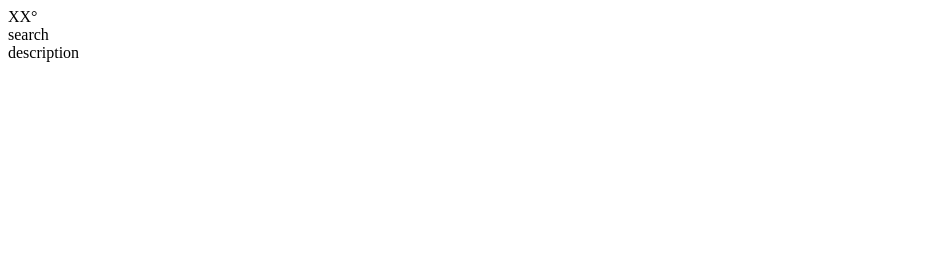
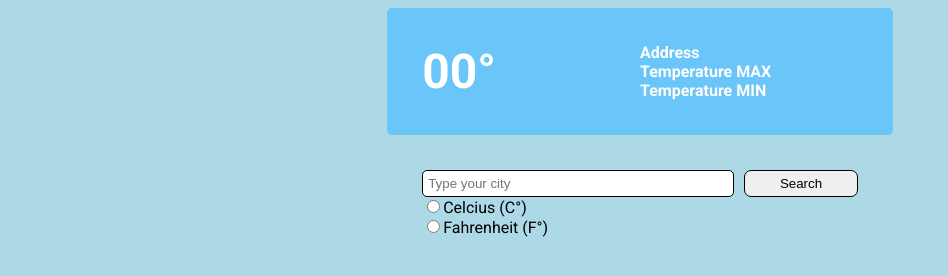
Before and after one commit to Protheu-42/Odin-Project-Weather-App, a website built with webpack: page src/index.html in a window 1280 px wide. Shown: the whole page, without its empty margins (0-948 px from the left). Built offline with nearby package versions, Linux system fonts and the light colour scheme.

Commit message:
DOMRender module create and render template Module render template for now, next step is connect the API

```diff
--- a/src/DOMRender.js
+++ b/src/DOMRender.js
@@ -1,8 +1,74 @@
-// async function printer(API, city) {
-//   const weatherAPI = await API("celcius", city);
-//   console.log(`Your address is ${weatherAPI.address}`);
-//   console.log(`The description is ${weatherAPI.description}`);
-//   console.log(`The temperature is ${weatherAPI.temperature}`);
-// }
+export function renderPage() {
+  const content = document.querySelector(".content");
+  // clearing any leftover content
+  while (content.firstChild) {
+    content.removeChild.firstChild;
+  }
 
-// printer(weatherAPIHandler, "Rio de Janeiro");
+  // FORECAST
+  const forecast = document.createElement("div");
+  forecast.classList.add("forecast");
+  const temp = document.createElement("div");
+  temp.textContent = "00°";
+  const address = document.createElement("div");
+  address.textContent = "Address";
+  const tempMax = document.createElement("div");
+  tempMax.textContent = "Temperature MAX";
+  const tempMin = document.createElement("div");
+  tempMin.textContent = "Temperature MIN";
+
+  // SEARCH BAR
+  const searchInputs = document.createElement("div");
+  searchInputs.classList.add("search");
+  const form = document.createElement("form");
+  const searchBox = document.createElement("input");
+  searchBox.setAttribute("type", "text");
+  searchBox.setAttribute("placeholder", "Type your city");
+  const searchButton = document.createElement("button");
+  searchButton.setAttribute("type", "button");
+  searchButton.textContent = "Search";
+
+  // RADIO BUTTONS
+  // celcius
+  const celciusDiv = document.createElement("div");
+  const celciusRadioBtn = document.createElement("input");
+  celciusRadioBtn.setAttribute("type", "radio");
+  celciusRadioBtn.setAttribute("name", "unitGroup");
+  celciusRadioBtn.setAttribute("id", "celcius");
+  celciusRadioBtn.setAttribute("value", "celcius");
+  const labelForCelcius = document.createElement("label");
+  labelForCelcius.setAttribute("for", "celcius");
+  labelForCelcius.textContent = "Celcius (C°)";
+
+  const lineBreaker = document.createElement("br");
+
+  // fahrenheit
+  const fahrenheitDiv = document.createElement("div");
+  const fahrenheitRadioBtn = document.createElement("input");
+  fahrenheitRadioBtn.setAttribute("type", "radio");
+  fahrenheitRadioBtn.setAttribute("namer", "unitGroup");
+  fahrenheitRadioBtn.setAttribute("id", "celcius");
+  fahrenheitRadioBtn.setAttribute("value", "celcius");
+  const labelForFahrenheit = document.createElement("label");
+  labelForFahrenheit.setAttribute("for", "fahrenheit");
+  labelForFahrenheit.textContent = "Fahrenheit (F°)";
+
+  // APPENDING
+  content.appendChild(forecast);
+  forecast.appendChild(temp);
+  forecast.appendChild(address);
+  forecast.appendChild(tempMax);
+  forecast.appendChild(tempMin);
+
+  content.appendChild(searchInputs);
+  searchInputs.appendChild(form);
+  form.appendChild(searchBox);
+  form.appendChild(searchButton);
+  form.appendChild(celciusDiv);
+  celciusDiv.appendChild(celciusRadioBtn);
+  celciusDiv.appendChild(labelForCelcius);
+  form.appendChild(lineBreaker);
+  form.appendChild(fahrenheitDiv);
+  fahrenheitDiv.appendChild(fahrenheitRadioBtn);
+  fahrenheitDiv.appendChild(labelForFahrenheit);
+}
--- a/src/index.html
+++ b/src/index.html
@@ -6,10 +6,6 @@
     <title>Document</title>
   </head>
   <body>
-    <div class="content">
-      <div class="forecast">XX°</div>
-      <div class="search">search</div>
-      <div class="description">description</div>
-    </div>
+    <div class="content"></div>
   </body>
 </html>
--- a/src/index.js
+++ b/src/index.js
@@ -1,2 +1,5 @@
 import "./style.css";
 import { weatherAPIHandler } from "./weatherAPIHandler";
+import { renderPage } from "./DOMRender";
+
+renderPage();
--- a/src/style.css
+++ b/src/style.css
@@ -0,0 +1,69 @@
+@import url("https://fonts.googleapis.com/css2?family=Roboto:ital,wght@0,100;0,300;0,400;0,500;0,700;0,900;1,100;1,300;1,400;1,500;1,700;1,900&display=swap");
+
+:root {
+  padding: 0;
+  margin: 0;
+}
+
+body {
+  height: 100vh;
+  display: grid;
+  font-family: "Roboto", sans-serif;
+  background-color: lightblue;
+}
+
+.content {
+  justify-self: center;
+  display: grid;
+  width: 40%;
+  grid-template-rows: repeat(3, min-content);
+}
+
+.content > div {
+  padding: 35px;
+}
+
+.forecast {
+  background-color: #6ac6f9;
+  border-radius: 5px;
+  color: white;
+  font-weight: bolder;
+  display: grid;
+  grid-template-columns: 1fr 1fr;
+}
+
+.forecast > :first-child {
+  grid-row: span 3;
+  font-size: 3rem;
+}
+
+.search {
+  justify-self: center;
+}
+
+.search form {
+  display: grid;
+  grid-template-columns: 1fr 1fr;
+}
+
+form > input {
+  padding: 5px;
+  border: 1px solid black;
+  width: 300px;
+  border-radius: 5px;
+}
+
+.search input:hover {
+  background-color: lightgray;
+}
+
+.search button {
+  border: 1px solid black;
+  border-radius: 7px;
+  padding: 5px 25px;
+  margin-left: 10px;
+}
+
+.search button:hover {
+  background-color: lightgray;
+}
```
Also changed, not shown: README.md.
